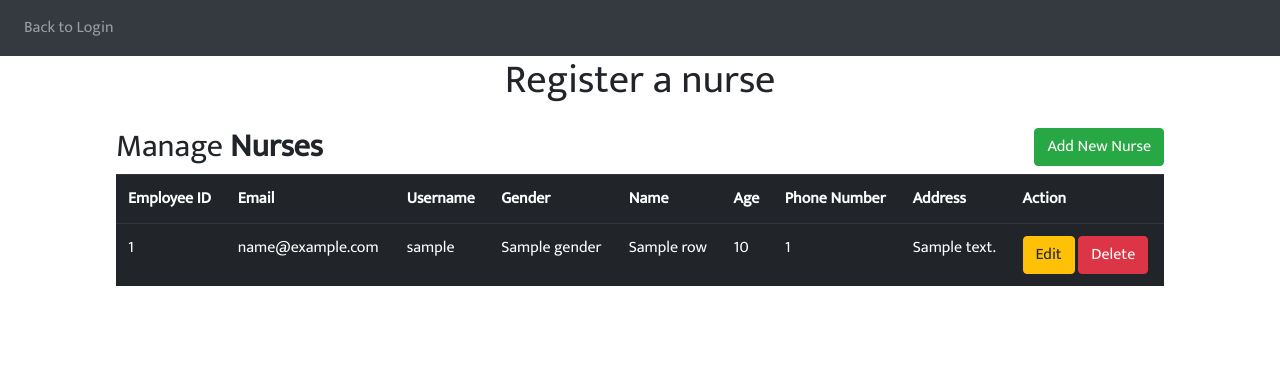
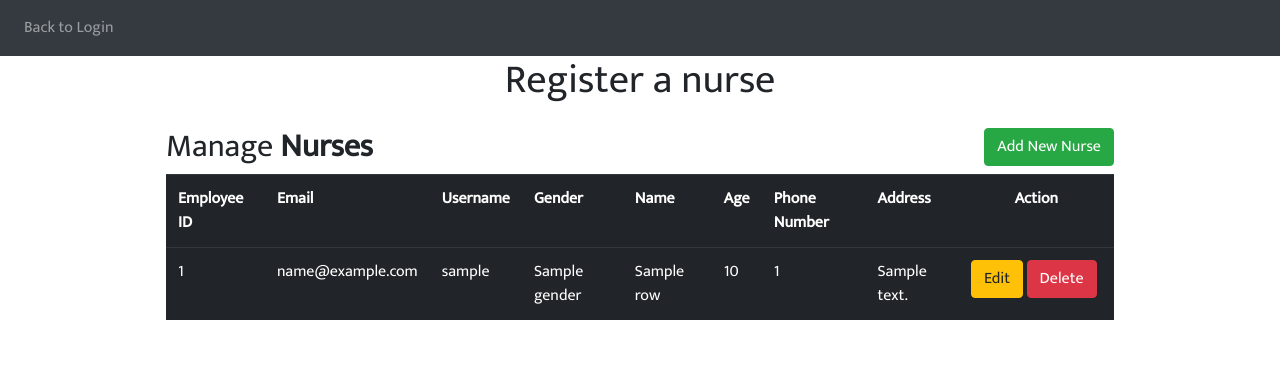
Before and after one commit to sahassan012/ui-health, a Python web app: template website/templates/register_nurse.html in a window 1280 px wide. Shown: the top 383 px of the page. Run offline with Jinja, Linux system fonts and the light colour scheme; the template is opened without the code that fills it: most values are stand-ins (such as "Sample title", 1, 10 or a date in 2020); some libraries are stand-ins or nearby versions.

Commit message:
Update Action column alignment in register nurse grid

```diff
--- a/website/static/css/style.css
+++ b/website/static/css/style.css
@@ -229,3 +229,9 @@ a{
 
   /* Show the dropdown menu (use JS to add this class to the .dropdown-content container when the user clicks on the dropdown button) */
   .show {display:block;}
+
+   @media (min-width: 1200px){
+        .container {
+            max-width: 90%;
+        }
+   }
--- a/website/templates/register_nurse.html
+++ b/website/templates/register_nurse.html
@@ -22,7 +22,7 @@
                             <th>Age</th>
                             <th>Phone Number</th>
                             <th>Address</th>
-                            <th>Action</th>
+                            <th style="text-align: center;">Action</th>
                         </tr>
 
                         <!-- Records -->
@@ -36,7 +36,7 @@
                             <td>{{row.age}}</td>
                             <td>{{row.phoneNumber}}</td>
                             <td>{{row.address}}</td>
-                            <td>
+                            <td style="width: 155px">
                                 <a href="/update-nurse/{{row.employeeID}}" class="btn btn-warning btn-xs" data-toggle="modal" data-target="#modaledit{{row.employeeID}}">Edit</a>
                                 <a href="{{ url_for('views.delete_nurse', id = row.employeeID)  }}" onclick="return confirm('Are you sure you want to delete this record?')"class="btn btn-danger btn-xs">Delete</a>
                             </td>
```
